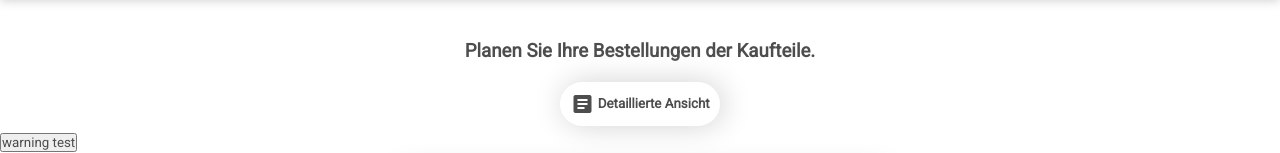
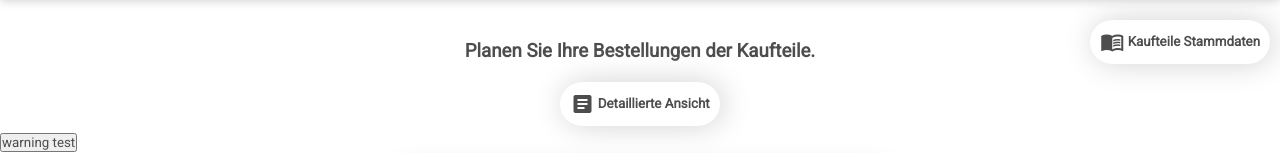
Before and after one commit to hore1014/WinningTool, a Flask app: template src/templates/5_orders_purchase.html in a window 1280 px wide. Shown: the part 130-283 px from the top of the page. Run offline with Flask 2, Linux system fonts and the light colour scheme; the template is opened without the code that fills it: most values are stand-ins (such as "Sample title", 1, 10 or a date in 2020).

Commit message:
Handbuch zu Seite 5 hinzugefügt

```diff
--- a/src/templates/5_orders_purchase.html
+++ b/src/templates/5_orders_purchase.html
@@ -115,6 +115,38 @@
         }
       </script>
     </nav>
+    <div id="manual" class="manual" style="width: auto; height: auto">
+      <div
+        class="details-button-container"
+        style="text-align: left; margin-right: 10px"
+      >
+        <button class="details-button" onclick="hideManualContent()">
+          <span class="material-icons"> menu_book </span>
+          <span>Kaufteile Stammdaten</span>
+        </button>
+      </div>
+      <script>
+        function hideManualContent() {
+          var manual = document.getElementById("manual");
+          var manualContent = document.getElementById("manual-content");
+
+          if (manualContent.style.display == "none") {
+            manualContent.style.display = "block";
+            manual.style.width = "35%";
+            manual.style.height = "70%";
+          } else {
+            manualContent.style.display = "none";
+            manual.style.width = "auto";
+          }
+        }
+      </script>
+      <div id="manual-content" class="manual-content" style="display: none; width:35%; overflow-x: hidden;">
+        <img
+          class="manual-page"
+          src="{{ url_for('static', filename='img/manualPages/StammdatenKaufteile.jpg') }}"
+        />
+      </div>
+    </div>
 
     <form method="post">
       <div class="centerd-big-elements-container">
```
Also changed, not shown: src/static/img/manualPages/StammdatenKaufteile.jpg (added), src/static/img/manualPages/englisch/StammdatenKaufteile_en.jpg (added).
